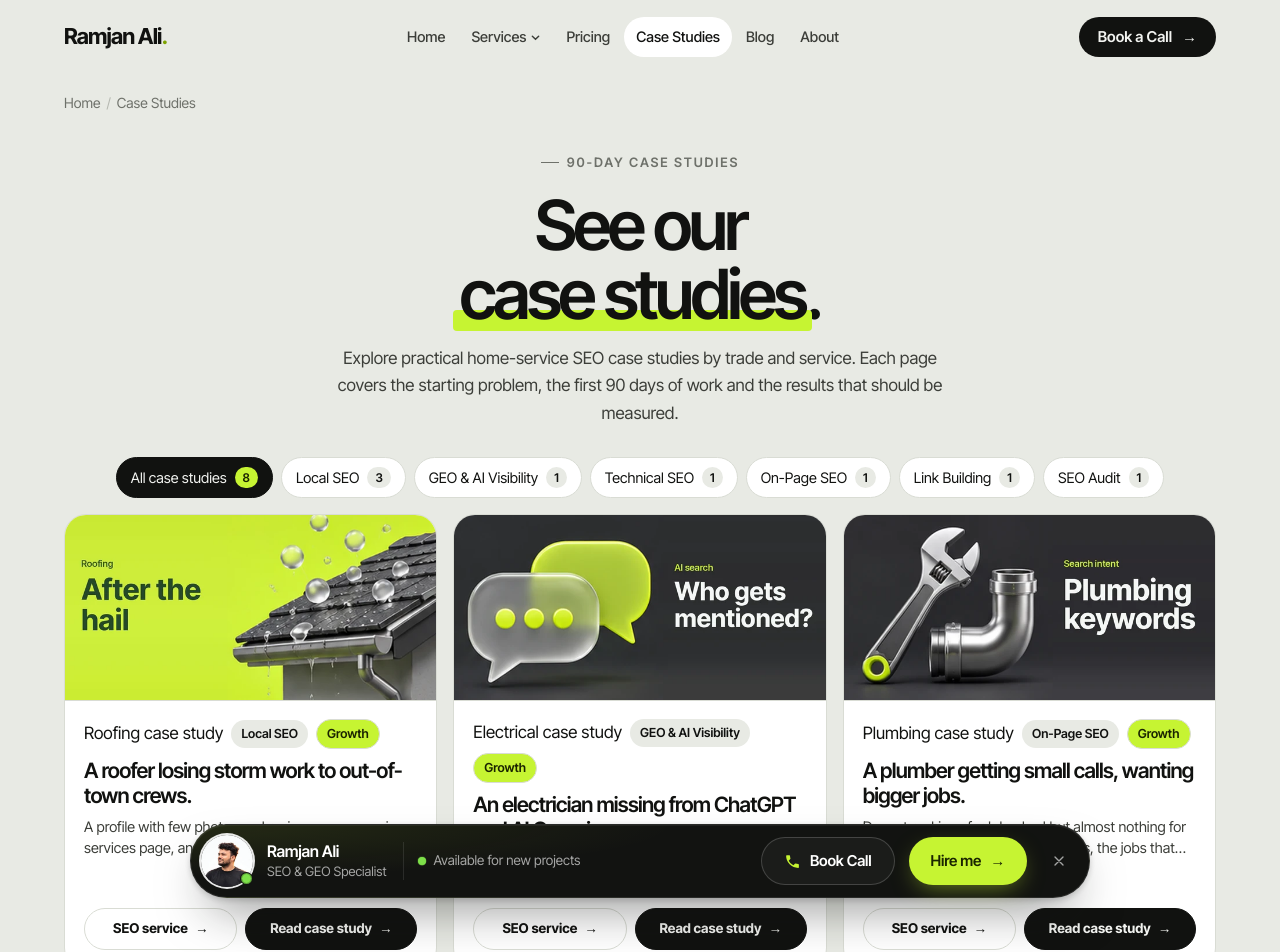
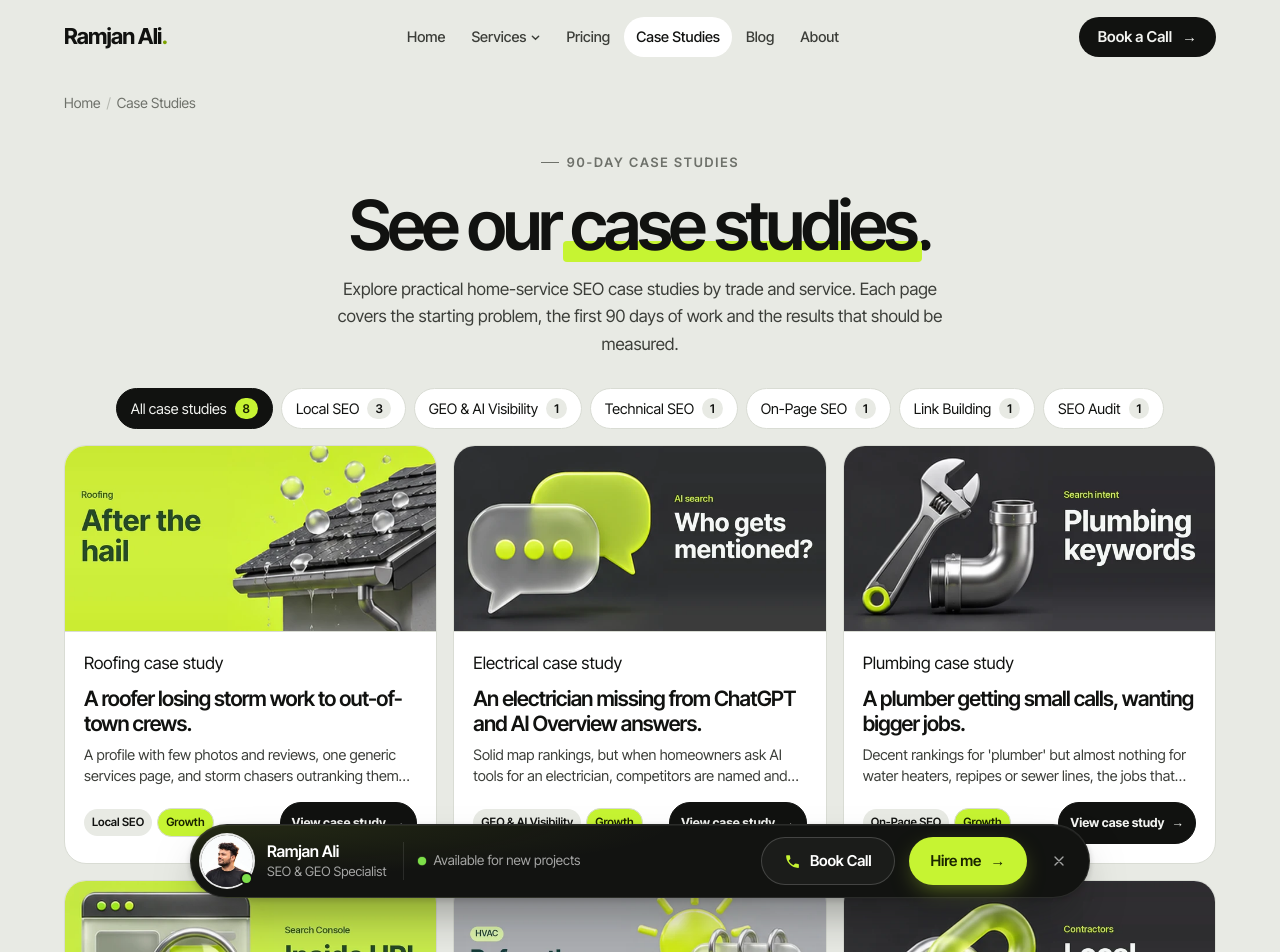
Before and after one commit to ramjanalimeet/ramjan-ali-tracker, a Next.js app: page /case-studies in a window 1280 px wide. Shown: the top 952 px of the page. Built offline with nearby package versions, Linux system fonts and the light colour scheme.

Commit message:
Align case study tags and single-line heading

```diff
--- a/app/globals.css
+++ b/app/globals.css
@@ -2217,11 +2217,12 @@ dialog.booking::backdrop {
   max-width: 13ch;
 }
 .playbook-head h1 {
-  max-width: 12ch;
+  max-width: none;
   margin-inline: auto;
   font-size: clamp(40px, 5.4vw, 70px);
   line-height: 1;
   letter-spacing: -0.055em;
+  white-space: nowrap;
 }
 .playbook-head .eyebrow {
   justify-content: center;
@@ -2308,11 +2309,24 @@ dialog.booking::backdrop {
   overflow: hidden;
 }
 .pb-actions {
-  display: grid;
-  grid-template-columns: 1fr 1.12fr;
+  display: flex;
+  align-items: center;
+  justify-content: space-between;
   gap: 8px;
   margin-top: auto;
   padding-top: 16px;
+}
+.pb-action-tags {
+  display: flex;
+  flex-wrap: nowrap;
+  align-items: center;
+  gap: 5px;
+  min-width: 0;
+}
+.pb-action-tags .pb-pill {
+  padding: 4px 8px;
+  font-size: 11.5px;
+  white-space: nowrap;
 }
 .pb-actions a {
   min-height: 42px;
@@ -2340,6 +2354,9 @@ dialog.booking::backdrop {
   border-color: var(--ink);
 }
 .pb-case {
+  flex: none;
+  padding-inline: 11px !important;
+  font-size: 12.5px !important;
   border: 1px solid var(--ink);
   color: var(--bg);
   background: var(--ink);
@@ -2578,6 +2595,10 @@ dialog.booking::backdrop {
   .playbook-head p {
     margin-top: 12px;
   }
+  .playbook-head h1 {
+    max-width: 12ch;
+    white-space: normal;
+  }
   .case-index-top .blog-filter {
     justify-content: flex-start;
   }
@@ -2591,7 +2612,7 @@ dialog.booking::backdrop {
     padding: 20px 18px;
   }
   .pb-actions {
-    grid-template-columns: 1fr;
+    align-items: center;
   }
   .case-detail-hero {
     padding: 88px 0 46px;
--- a/components/PlaybookExplorer.tsx
+++ b/components/PlaybookExplorer.tsx
@@ -38,17 +38,16 @@ export function PlaybookExplorer() {
               <div className="pb-content">
               <div className="pb-tags">
                 <span className="tag">{p.trade} case study</span>
-                <span className="pb-pill">{svc.name}</span>
-                <span className="pb-pill plan">{p.plan}</span>
               </div>
               <h3>{p.title}</h3>
               <p className="pb-sum">{p.summary}</p>
               <div className="pb-actions">
-                <Link className="pb-site" href={p.website ?? `/local-seo/${p.tradeSlug}`} target={p.website ? "_blank" : undefined} rel={p.website ? "noopener" : undefined}>
-                  {p.website ? "Client website" : "SEO service"} <span aria-hidden="true">→</span>
-                </Link>
+                <div className="pb-action-tags" aria-label={`${svc.name}, ${p.plan} plan`}>
+                  <span className="pb-pill">{svc.name}</span>
+                  <span className="pb-pill plan">{p.plan}</span>
+                </div>
                 <Link className="pb-case" href={`/case-studies/${p.id}`}>
-                  Read case study <span aria-hidden="true">→</span>
+                  View case study <span aria-hidden="true">→</span>
                 </Link>
               </div>
               </div>
```
